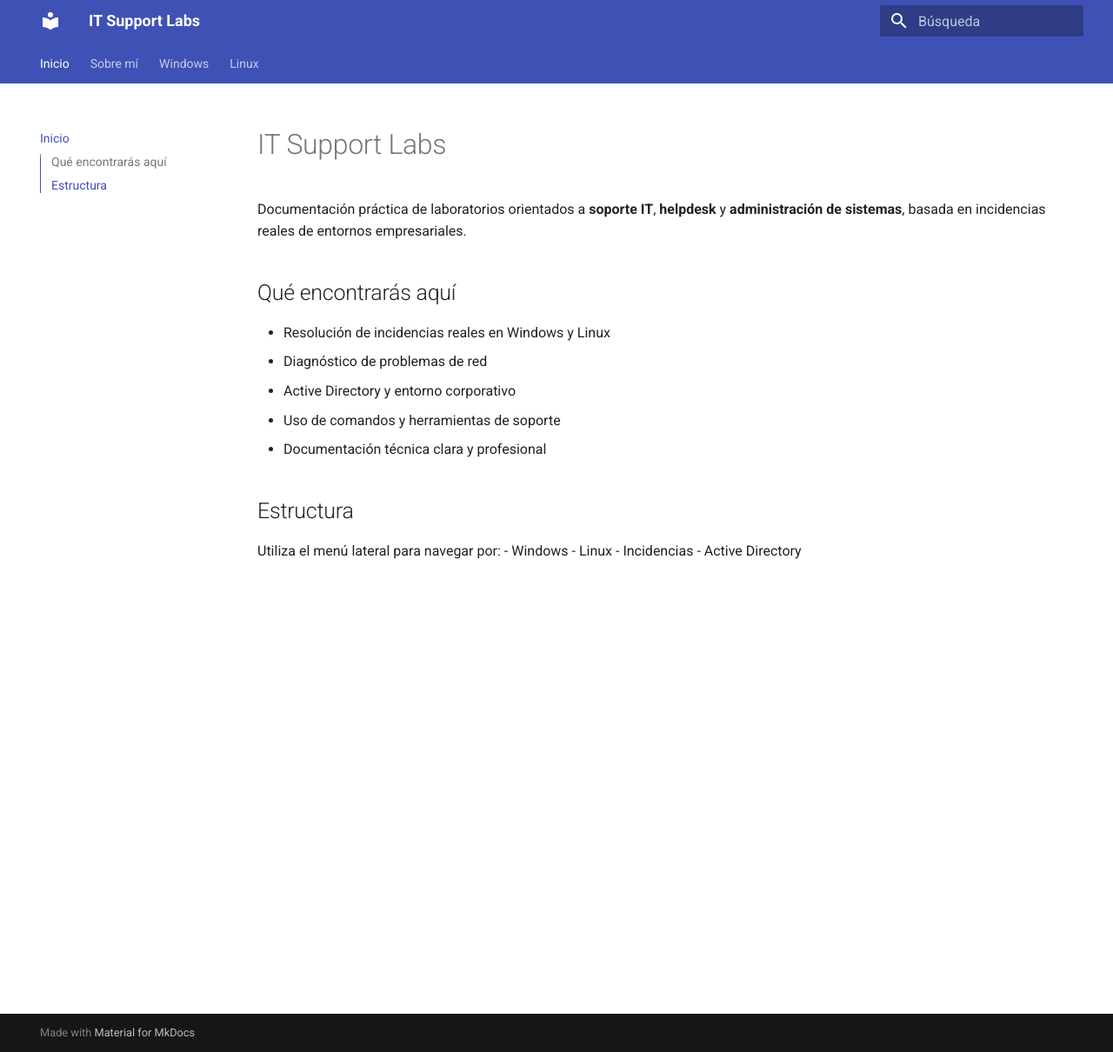
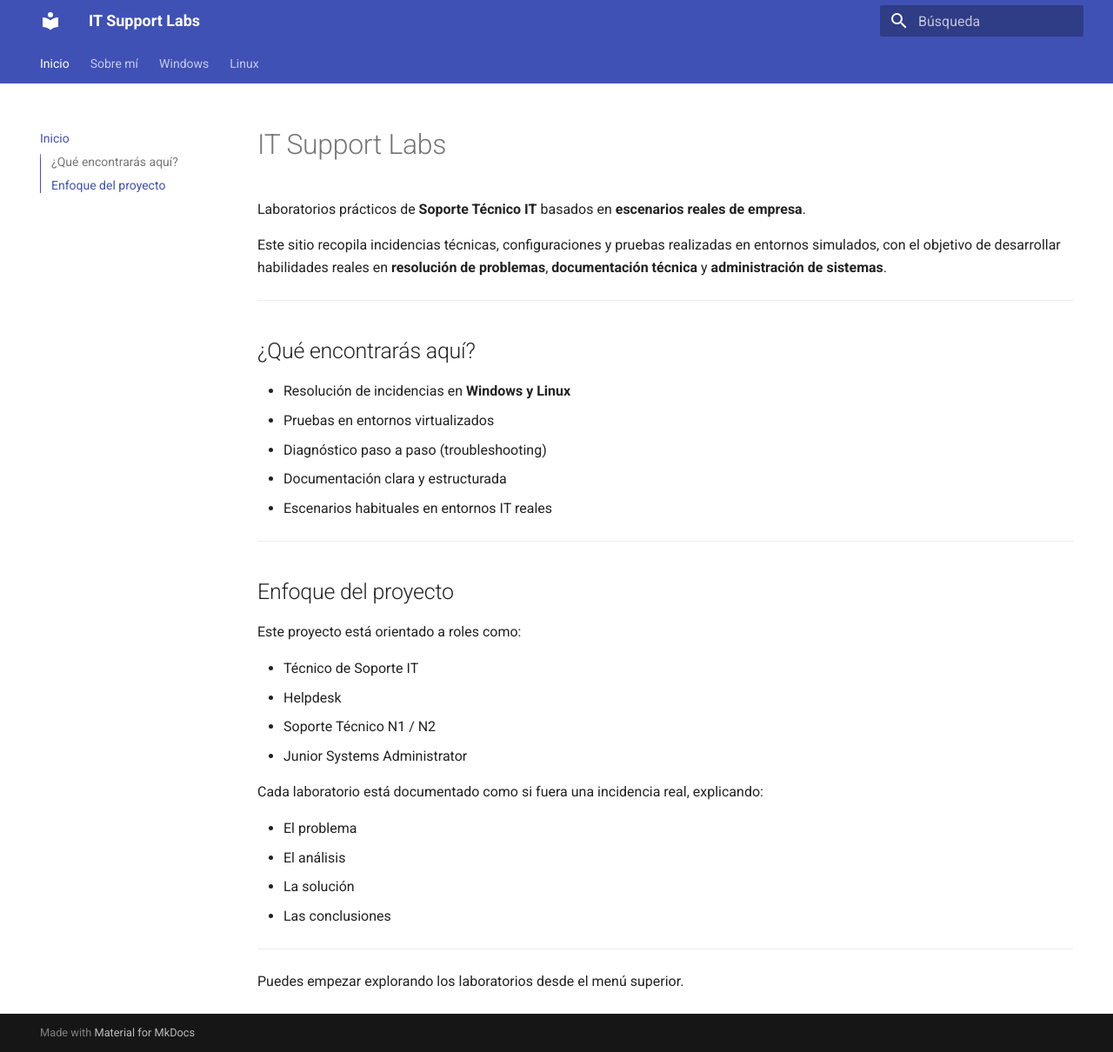
Before and after one commit to jamalhb97/it-support-labs, an MkDocs documentation site: the page built from docs/index.md, in a window 1280 px wide and 1210 px high. Shown: the whole window at 87% size. Built offline with MkDocs 1.6.1 and Material for MkDocs 9.7.7, drawn with Linux system fonts in a browser that asks for light colours.

```diff
--- a/docs/index.md
+++ b/docs/index.md
@@ -1,19 +1,38 @@
 # IT Support Labs
 
-Documentación práctica de laboratorios orientados a **soporte IT**, **helpdesk** y **administración de sistemas**, basada en incidencias reales de entornos empresariales.
+Laboratorios prácticos de **Soporte Técnico IT** basados en **escenarios reales de empresa**.
 
-## Qué encontrarás aquí
+Este sitio recopila incidencias técnicas, configuraciones y pruebas realizadas en entornos simulados, con el objetivo de desarrollar habilidades reales en **resolución de problemas**, **documentación técnica** y **administración de sistemas**.
 
-- Resolución de incidencias reales en Windows y Linux
-- Diagnóstico de problemas de red
-- Active Directory y entorno corporativo
-- Uso de comandos y herramientas de soporte
-- Documentación técnica clara y profesional
+---
 
-## Estructura
+## ¿Qué encontrarás aquí?
 
-Utiliza el menú lateral para navegar por:
-- Windows
-- Linux
-- Incidencias
-- Active Directory
+- Resolución de incidencias en **Windows y Linux**
+- Pruebas en entornos virtualizados
+- Diagnóstico paso a paso (troubleshooting)
+- Documentación clara y estructurada
+- Escenarios habituales en entornos IT reales
+
+---
+
+## Enfoque del proyecto
+
+Este proyecto está orientado a roles como:
+
+- Técnico de Soporte IT
+- Helpdesk
+- Soporte Técnico N1 / N2
+- Junior Systems Administrator
+
+
+Cada laboratorio está documentado como si fuera una incidencia real, explicando:
+
+- El problema
+- El análisis
+- La solución
+- Las conclusiones
+
+---
+
+Puedes empezar explorando los laboratorios desde el menú superior.
```
Also changed, not shown: docs/about.md (+8 -6 lines).
